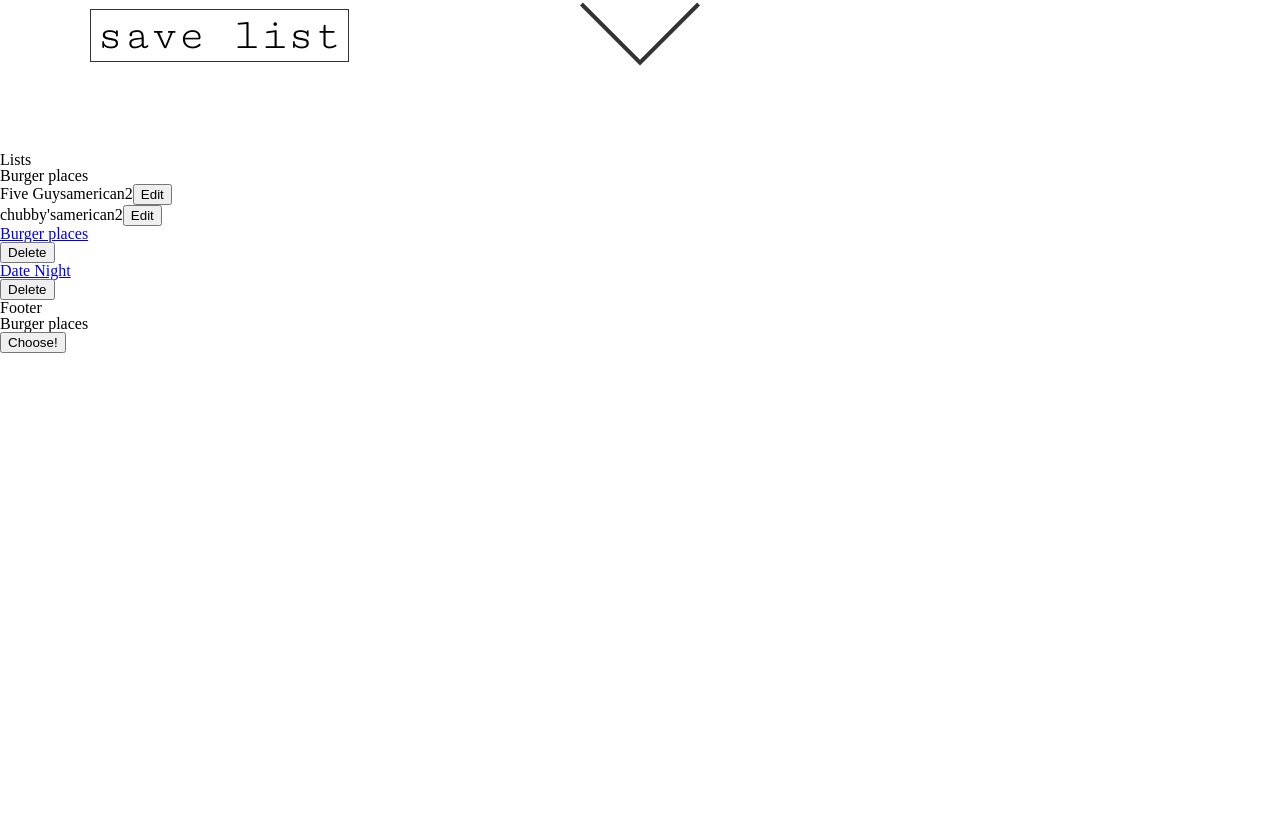
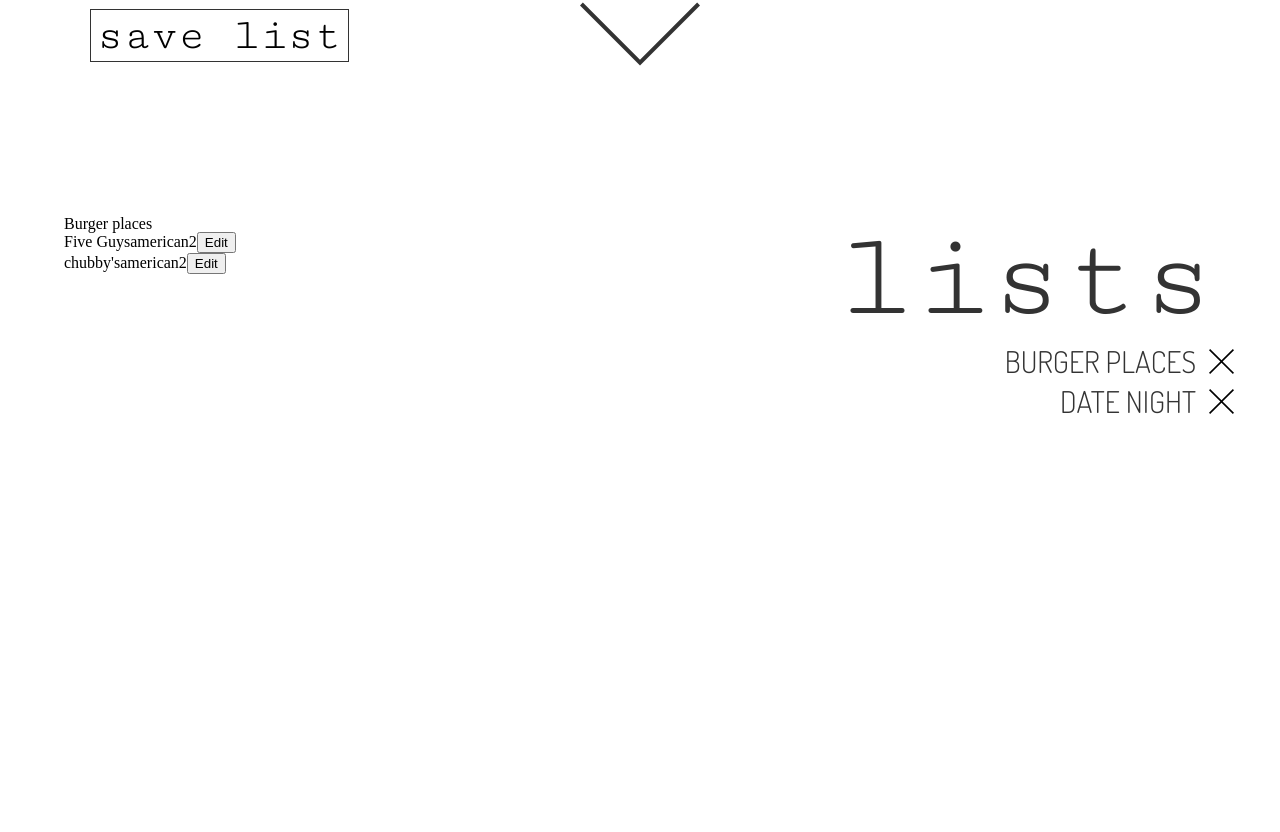
Before and after one commit to Be-The-Bert/noserver-idontcare, a React (Create React App) app in the folder noserver/: page /lists/0 in a window 1280 px wide. Shown: the part 2248-3080 px from the top of the page. Before the commit the page ends 2601 px from the top, so only its background shows below. Built offline with nearby package versions, Linux system fonts and the light colour scheme.

Commit message:
lists view half styled. nav bug now extends to lists view as well

```diff
--- a/noserver/src/components/App.css
+++ b/noserver/src/components/App.css
@@ -169,3 +169,46 @@
       width: 15vh;
       height: 15vh;
       fill: #333333; }
+
+#Lists {
+  width: 100%;
+  min-height: 100vh;
+  display: flex;
+  flex-direction: column;
+  align-items: flex-end;
+  position: relative; }
+  #Lists h1 {
+    font-family: "Cutive Mono", monospace;
+    text-transform: lowercase;
+    font-size: 125px;
+    color: #333333;
+    padding-top: 5vw;
+    padding-right: 5vw; }
+  #Lists .listOfListsContainer {
+    padding-right: calc(5vw - 25px);
+    min-width: 30vw;
+    display: flex;
+    justify-content: flex-end; }
+    #Lists .listOfListsContainer .listOfLists {
+      display: flex;
+      flex-direction: column;
+      align-items: flex-end; }
+      #Lists .listOfListsContainer .listOfLists .titlesContainer {
+        height: 30px;
+        margin: 5px; }
+        #Lists .listOfListsContainer .listOfLists .titlesContainer .titles {
+          text-decoration: none;
+          color: #333333;
+          font-family: "Dosis", sans-serif;
+          text-transform: uppercase;
+          font-size: 30px; }
+        #Lists .listOfListsContainer .listOfLists .titlesContainer .titles:hover {
+          border-bottom: 1px solid #333333; }
+      #Lists .listOfListsContainer .listOfLists .deleteContainer {
+        width: 25px;
+        height: 25px;
+        margin: 7.5px; }
+  #Lists #ListDisplay {
+    position: absolute;
+    top: 5vw;
+    left: 5vw; }
--- a/noserver/src/components/App.scss
+++ b/noserver/src/components/App.scss
@@ -1,10 +1,11 @@
 $futureFontFamily: 'Dosis', sans-serif;
 $futureFontTransform: uppercase;
 $futureMedFont: 20px;
+$futureLargeFont: 30px;
 $hipsterFontFamily: 'Cutive Mono', monospace;
 $hipsterFontTransform: lowercase;
+$hipsterSmallFont: 16px;
 $hipsterMedFont: 24px;
-$hipsterSmallFont: 16px;
 $pageTitleFontSize: 125px;
 $lightFontColor: white;
 $darkFontColor: #333333;
@@ -209,3 +210,54 @@ $darkFontColor: #333333;
         }
     }
 }
+#Lists {
+    width: 100%;
+    min-height: 100vh;
+    display: flex;
+    flex-direction: column;
+    align-items: flex-end;
+    position: relative;
+    h1 {
+        font-family: $hipsterFontFamily;
+        text-transform: $hipsterFontTransform;
+        font-size: $pageTitleFontSize;
+        color: $darkFontColor;
+        padding-top: 5vw;
+        padding-right: 5vw;
+    }
+    .listOfListsContainer {
+        padding-right: calc(5vw - 25px);
+        min-width: 30vw;
+        display: flex;
+        justify-content: flex-end;
+        .listOfLists {
+            display: flex;
+            flex-direction: column;
+            align-items: flex-end;
+            .titlesContainer {
+                height: $futureLargeFont;
+                margin: 5px;
+                .titles {
+                    text-decoration: none;
+                    color: $darkFontColor;
+                    font-family: $futureFontFamily;
+                    text-transform: $futureFontTransform;
+                    font-size: $futureLargeFont;
+                }
+                .titles:hover {
+                    border-bottom: 1px solid $darkFontColor;
+                }
+            }
+            .deleteContainer {
+                width: $futureLargeFont - 5;
+                height: $futureLargeFont - 5;
+                margin: 7.5px;
+            }
+        }
+    }
+    #ListDisplay{
+        position: absolute;
+        top: 5vw;
+        left: 5vw;
+    }
+}
--- a/noserver/src/components/Lists/ListDisplay/ListDisplay.js
+++ b/noserver/src/components/Lists/ListDisplay/ListDisplay.js
@@ -56,8 +56,8 @@ class ListDisplay extends Component {
     render(){
         const id = this.props.match.params.id
         return (
-            <div>
-                <div>
+            <div id='ListDisplay'>
+
                     {this.state.editTitle
                     ?
                         <div>
@@ -77,7 +77,7 @@ class ListDisplay extends Component {
                         </div>
                         )}
                     )}
-                </div>
+
                 {/*EDIT ITEMS MODUL*/}
                 {this.state.editItem
                 ?
--- a/noserver/src/components/Lists/ListParent.js
+++ b/noserver/src/components/Lists/ListParent.js
@@ -8,7 +8,7 @@ export default class List extends Component {
     render(){
         return (
             <div id='Lists'>
-                <h1>Lists</h1>
+                <div className='titleContainer'><h1>Lists</h1></div>
                 <BrowserRouter>
                     <div>
                         <Route component={ListDisplay} path='/lists/:id' />
--- a/noserver/src/components/Lists/Lists/Lists.js
+++ b/noserver/src/components/Lists/Lists/Lists.js
@@ -7,22 +7,37 @@ import { deleteList, changeCurrent } from './../../../ducks/actions';
 class Lists extends Component {
     render(){
         return (
-            <div>
+            <div className='listOfListsContainer'>
                 {this.props.lists.length > 0 ?
-                <ul>
+                <div className='listOfLists'>
                     {this.props.lists.map( (item, i)=>{
                             return (
-                                <div key={i}>
-                                    <Link to={`/lists/${i}`}>
-                                        <li onClick={() => this.props.changeCurrent(i)}>{item.title}</li>
-                                    </Link>
-                                    <Link to='/'>
-                                        <button onClick={(i) => this.props.deleteList(i) }>Delete</button>
+                                <div className='titlesContainer' key={i}>
+                                    <Link className='titles'to={`/lists/${i}`} onClick={() => this.props.changeCurrent(i)}>
+                                        {item.title}
                                     </Link>
                                 </div>
                         )}
                     )}
-                </ul>
+                </div>
+                :
+                null
+                }
+                {this.props.lists.length > 0 ?
+                <div className='listOfLists'>
+                    {this.props.lists.map( (item, i)=>{
+                            return (
+                                <div className='deleteContainer' key={i}>
+                                    <Link to='/'>
+                                        <svg onClick={(i) => this.props.deleteList(i) } version="1.1" id="Capa_1" xmlns="http://www.w3.org/2000/svg" x="0px" y="0px"
+	                                        viewBox="0 0 31.112 31.112">
+                                            <polygon points="31.112,1.414 29.698,0 15.556,14.142 1.414,0 0,1.414 14.142,15.556 0,29.698 1.414,31.112 15.556,16.97 29.698,31.112 31.112,29.698 16.97,15.556 "/>
+                                        </svg>
+                                    </Link>
+                                </div>
+                        )}
+                    )}
+                </div>
                 :
                 null
                 }
```
Also changed, not shown: noserver/src/img/multiply.svg (added).
